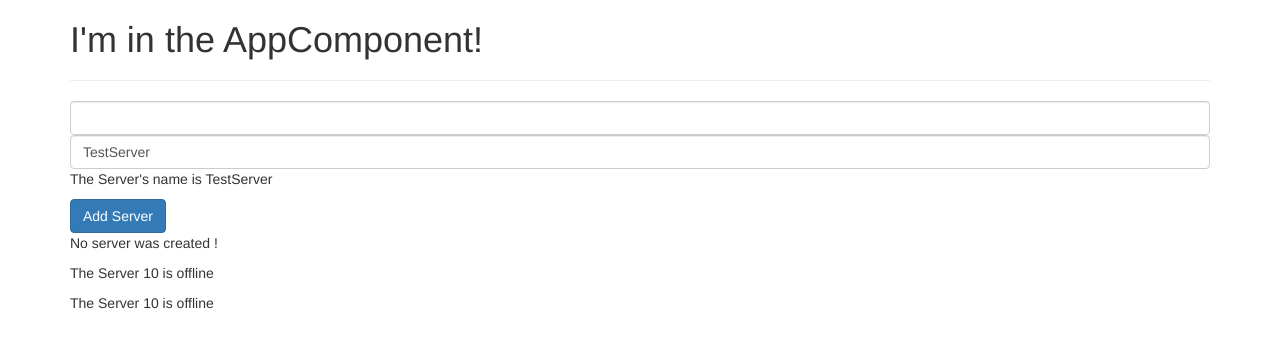
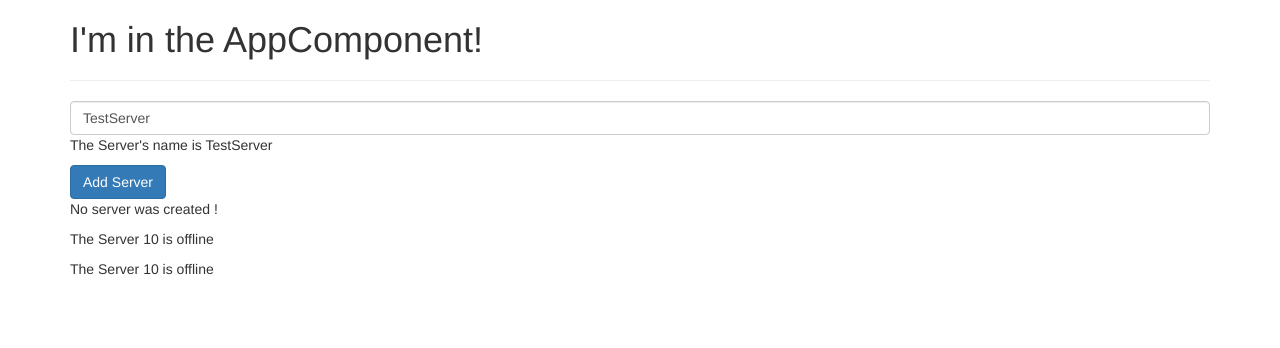
Before and after one commit to mouhagaye/ng-course, an Angular app: page / in a window 1280 px wide. Shown: the top 348 px of the page. Built offline with nearby package versions, Linux system fonts and the light colour scheme.

Commit message:
All form of data binding

```diff
--- a/src/app/servers/servers.component.html
+++ b/src/app/servers/servers.component.html
@@ -1,6 +1,6 @@
-<input type="text"
+<!-- <input type="text"
           class="form-control"
-          (input)="onUpdateServerName($event)">
+          (input)="onUpdateServerName($event)"> -->
 <input type="text"
   class="form-control"
   [(ngModel)]="serverName">
--- a/src/app/servers/servers.component.ts
+++ b/src/app/servers/servers.component.ts
@@ -7,7 +7,7 @@ import { Component, OnInit } from '@angular/core';
 })
 export class ServersComponent implements OnInit {
   allowNewServer = false;
-  serverCreationStatus = "No server was created !";
+  serverCreationStatus = 'No server was created !';
   serverName = 'TestServer';
   constructor() {
     setTimeout(()=>{
@@ -15,7 +15,7 @@ export class ServersComponent implements OnInit {
     },2000)
   }
   onCreateServer(){
-    this.serverCreationStatus = "Server was created successfully !";
+    return this.serverCreationStatus = 'Server was created successfully And his Name is ' + this.serverName;
   }
   onUpdateServerName(event:Event){
     this.serverName = (<HTMLInputElement>event.target).value;
```
